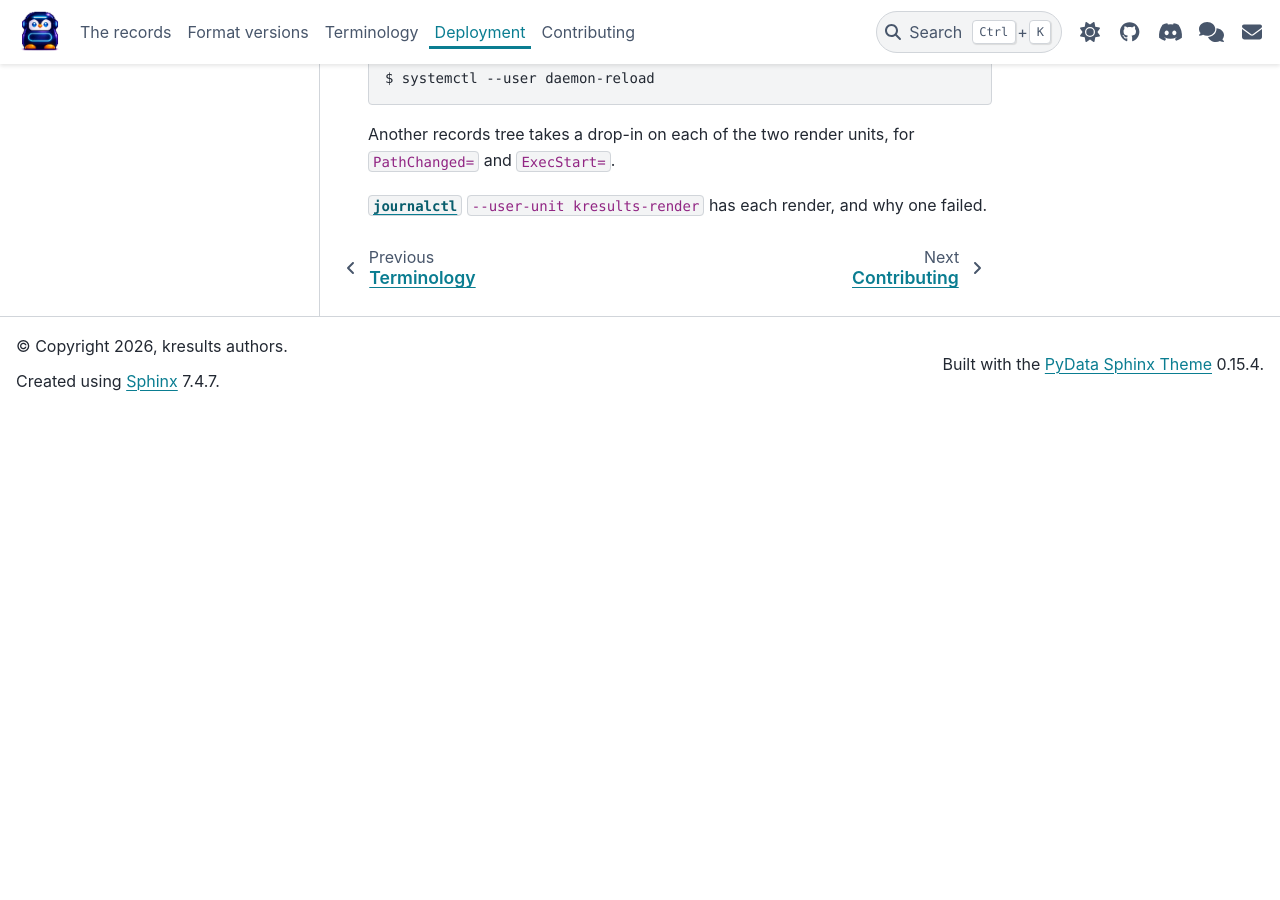
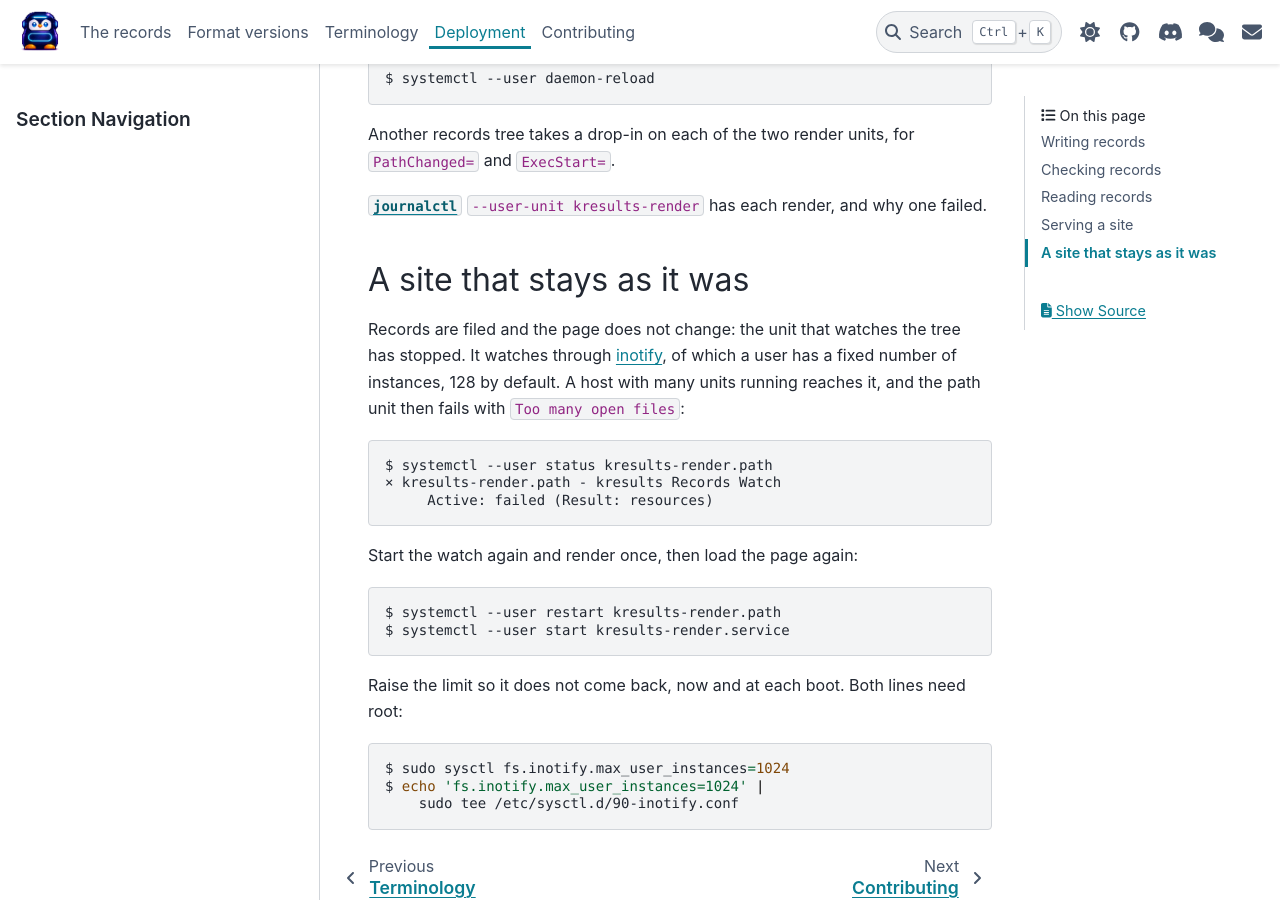
Before and after one commit to linux-kdevops/kresults, a Sphinx documentation site: the page built from docs/deploy.rst, in a window 1280 px wide and 900 px high, scrolled down 5877 px. Built offline with Sphinx 7.4.7 and the PyData theme 0.15.4, drawn with Linux system fonts in a browser that asks for light colours; before the commit the page ends 6287 px from its top, so only the background shows below that.

Commit message:
docs: say why a site stops following its records
The path unit failed with "Too many open files" on a host that ran
eight guests: a user has 128 inotify instances by default. Nothing
rendered for eight hours, and the page gave no sign of it.

Signed-off-by: Daniel Gomez <da.gomez@kernel.org>

```diff
--- a/docs/deploy.rst
+++ b/docs/deploy.rst
@@ -294,6 +294,37 @@ Another records tree takes a drop-in on each of the two render units, for
 :cmd:`journalctl` ``--user-unit kresults-render`` has each render, and why
 one failed.
 
+A site that stays as it was
+===========================
+
+Records are filed and the page does not change: the unit that watches
+the tree has stopped. It watches through `inotify`_, of which a user
+has a fixed number of instances, 128 by default. A host with many
+units running reaches it, and the path unit then fails with ``Too many
+open files``:
+
+.. code-block:: console
+
+   $ systemctl --user status kresults-render.path
+   × kresults-render.path - kresults Records Watch
+        Active: failed (Result: resources)
+
+Start the watch again and render once, then load the page again:
+
+.. code-block:: console
+
+   $ systemctl --user restart kresults-render.path
+   $ systemctl --user start kresults-render.service
+
+Raise the limit so it does not come back, now and at each boot. Both
+lines need root:
+
+.. code-block:: console
+
+   $ sudo sysctl fs.inotify.max_user_instances=1024
+   $ echo 'fs.inotify.max_user_instances=1024' |
+       sudo tee /etc/sysctl.d/90-inotify.conf
+
 .. _blktests: https://github.com/linux-blktests/blktests
 .. _fio: https://github.com/axboe/fio
 .. _Git: https://git-scm.com
```
